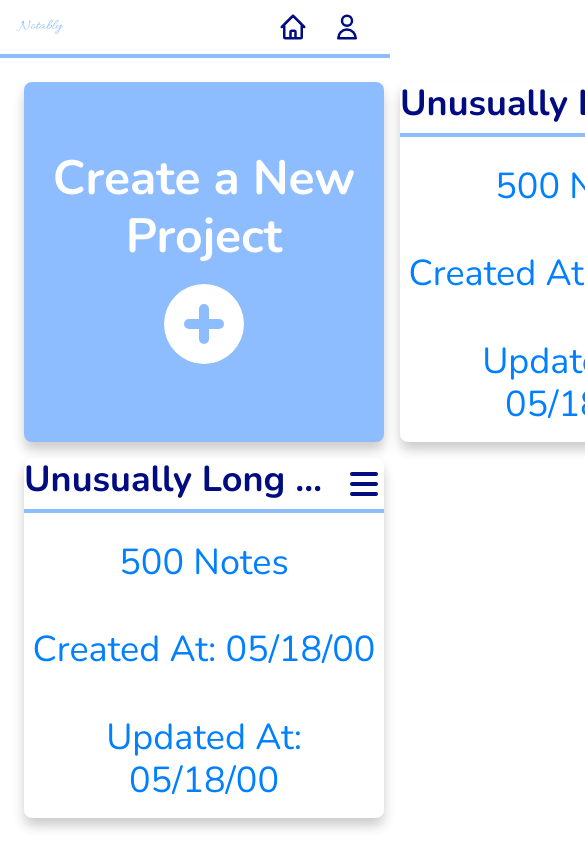
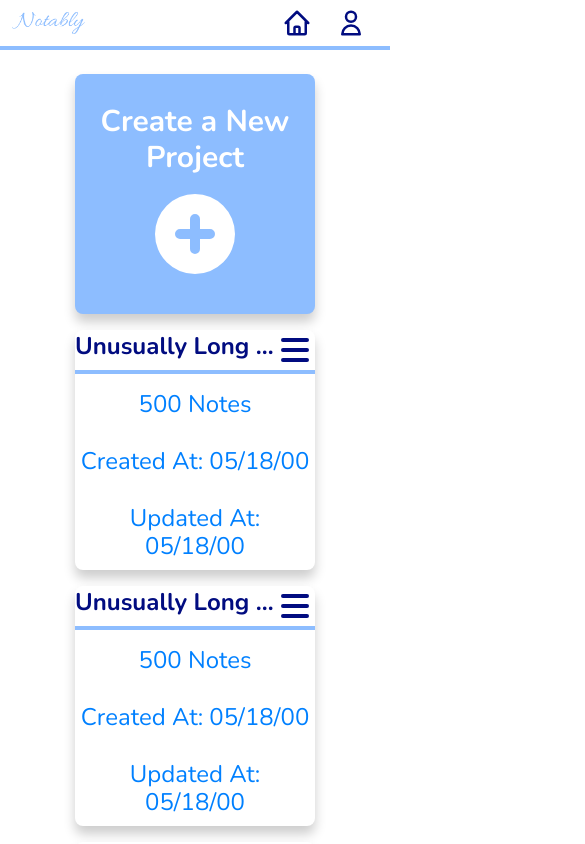
Before and after one commit to BlackPearlescence/notably, a React (Create React App) app in the folder client/: page /projects in a window 390 px wide. Shown: the top 844 px of the page, 585 px wide, since content can reach past the window. Built offline with nearby package versions, Linux system fonts and the light colour scheme.

Commit message:
make responsive across all platforms

```diff
--- a/client/src/components/bars/NoteTopBar.module.scss
+++ b/client/src/components/bars/NoteTopBar.module.scss
@@ -26,3 +26,15 @@
         }
     }
 }
+
+@include shared.mobile {
+    .noteBarContainer {
+        padding: shared.$padding-mobile-sm;
+        padding-left: shared.$padding-mobile-md;
+        padding-right: shared.$padding-mobile-md;
+        img {
+            width: 20%;
+            height: 20%;
+        }
+    }
+}
--- a/client/src/components/projects/NewProjectModal.module.scss
+++ b/client/src/components/projects/NewProjectModal.module.scss
@@ -57,3 +57,51 @@ form {
     }
 
 }
+
+@include shared.tablet {
+    h2 {
+        @include shared.heading-tabletsmall;
+    }
+    form {
+        input {
+            @include shared.body-tabletsmall;
+            width: shared.$box-tablet-lg;
+        }
+
+        .createControls {
+            button {
+                @include shared.body-tabletmedium;
+                margin-left: shared.$padding-tablet-sm;
+                margin-right: shared.$padding-tablet-sm;
+                padding-top: shared.$padding-tablet-xs;
+                padding-bottom: shared.$padding-tablet-xs;
+                padding-left: shared.$padding-tablet-md;
+                padding-right: shared.$padding-tablet-md;
+            }
+        }
+    }
+}
+
+@include shared.mobile {
+    h2 {
+        @include shared.heading-mobilesmall;
+    }
+    form {
+        input {
+            @include shared.body-mobilesmall;
+            width: shared.$box-mobile-md;
+        }
+
+        .createControls {
+            button {
+                @include shared.body-mobilemedium;
+                margin-left: shared.$padding-mobile-sm;
+                margin-right: shared.$padding-mobile-sm;
+                padding-top: shared.$padding-mobile-xs;
+                padding-bottom: shared.$padding-mobile-xs;
+                padding-left: shared.$padding-mobile-md;
+                padding-right: shared.$padding-mobile-md;
+            }
+        }
+    }
+}
--- a/client/src/components/projects/NewProjectModal.tsx
+++ b/client/src/components/projects/NewProjectModal.tsx
@@ -11,7 +11,7 @@ export const NewProjectModal = () => {
 
     }
     return (
-        <Modal show={newProjectModalShowState} onHide={() => dispatch(hideCreateProjectModal())} centered>
+        <Modal show={newProjectModalShowState} onHide={() => dispatch(hideCreateProjectModal())} fluid centered>
             <Modal.Header closeButton>
                 <Modal.Title><h2>New Project</h2></Modal.Title>
             </Modal.Header>
--- a/client/src/components/projects/ProjectCard.module.scss
+++ b/client/src/components/projects/ProjectCard.module.scss
@@ -41,10 +41,48 @@
     }
 
      h5 {
+        @include shared.heading-desktopsmall;
         margin-top: shared.$padding-desktop-md;
-        @include shared.heading-desktopsmall;
         color: shared.$color-secondary;
         font-weight: shared.$font-weight-regular;
         padding: shared.$padding-desktop-xs;
      }
 }
+
+@include shared.tablet {
+    .projectCardContainer {
+        width: shared.$box-tablet-md;
+        height: shared.$box-tablet-md;
+
+        .titleBar {
+            h4 {
+                @include shared.heading-tabletsmall;
+            }
+        }
+
+        h5 {
+            @include shared.heading-tabletsmall;
+            margin-top: shared.$padding-tablet-md;
+            padding: shared.$padding-tablet-xs;
+        }
+    }
+}
+
+@include shared.mobile {
+    .projectCardContainer {
+        width: shared.$box-mobile-md;
+        height: shared.$box-mobile-md;
+
+        .titleBar {
+            h4 {
+                @include shared.heading-mobilesmall;
+            }
+        }
+
+        h5 {
+            @include shared.heading-mobilesmall;
+            margin-top: shared.$padding-mobile-md;
+            padding: shared.$padding-mobile-xs;
+        }
+    }
+}
--- a/client/src/pages/ProjectPage.module.scss
+++ b/client/src/pages/ProjectPage.module.scss
@@ -31,3 +31,36 @@
         }
     }
 }
+
+@include shared.tablet {
+    .projectWrapper {
+        grid-template-columns: 1fr 1fr;
+        grid-template-rows: auto;
+
+        .createNewProjectBox {
+            width: shared.$box-tablet-md;
+            height: shared.$box-tablet-md;
+
+            h3 {
+                @include shared.heading-tabletmedium;
+            }
+        }
+    }
+}
+
+@include shared.mobile {
+    .projectWrapper {
+        grid-template-columns: 1fr;
+        grid-template-rows: auto;
+
+        .createNewProjectBox {
+            width: shared.$box-mobile-md;
+            height: shared.$box-mobile-md;
+
+            h3 {
+                @include shared.heading-mobilemedium;
+            }
+        }
+
+    }
+}
```
